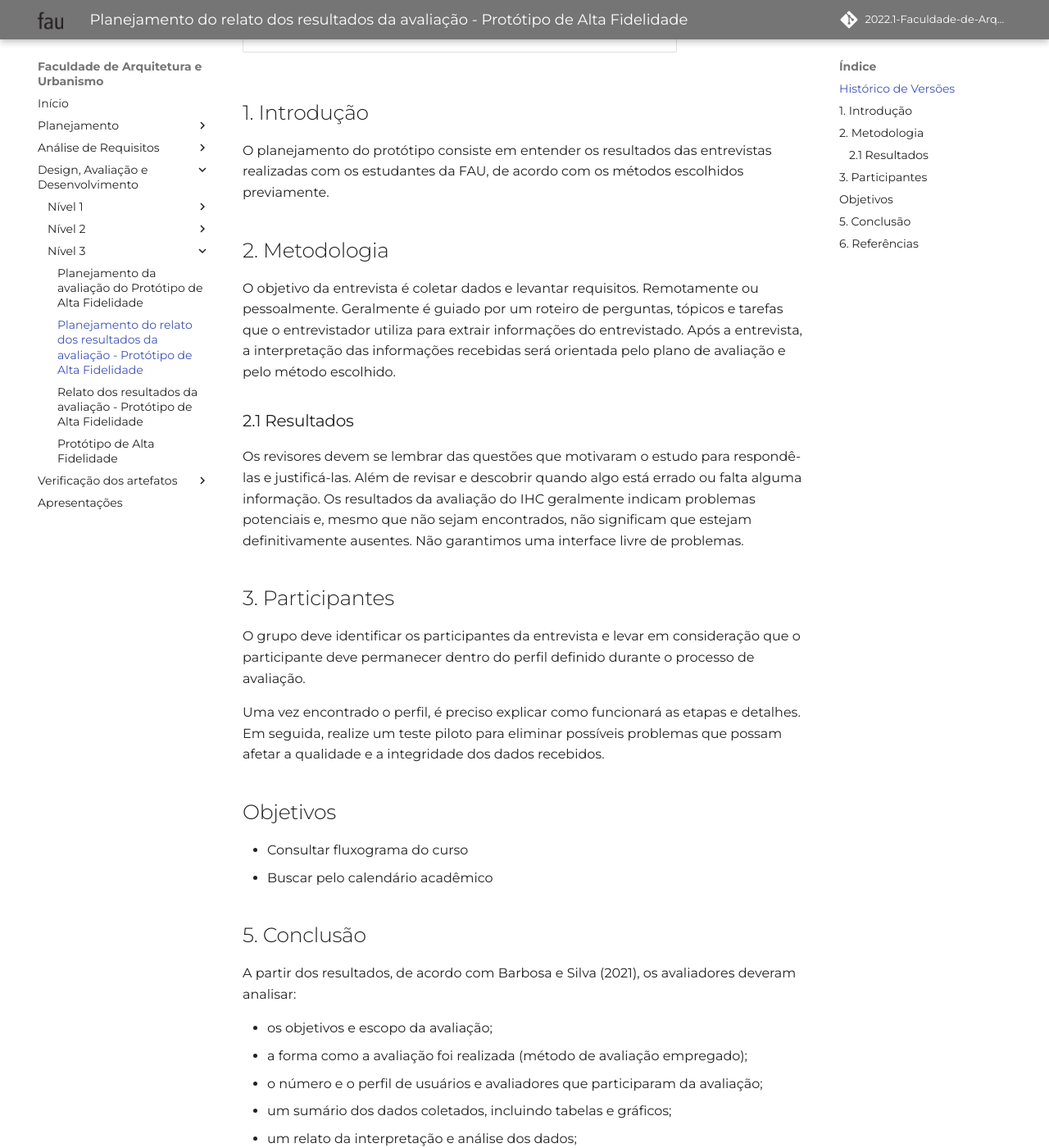
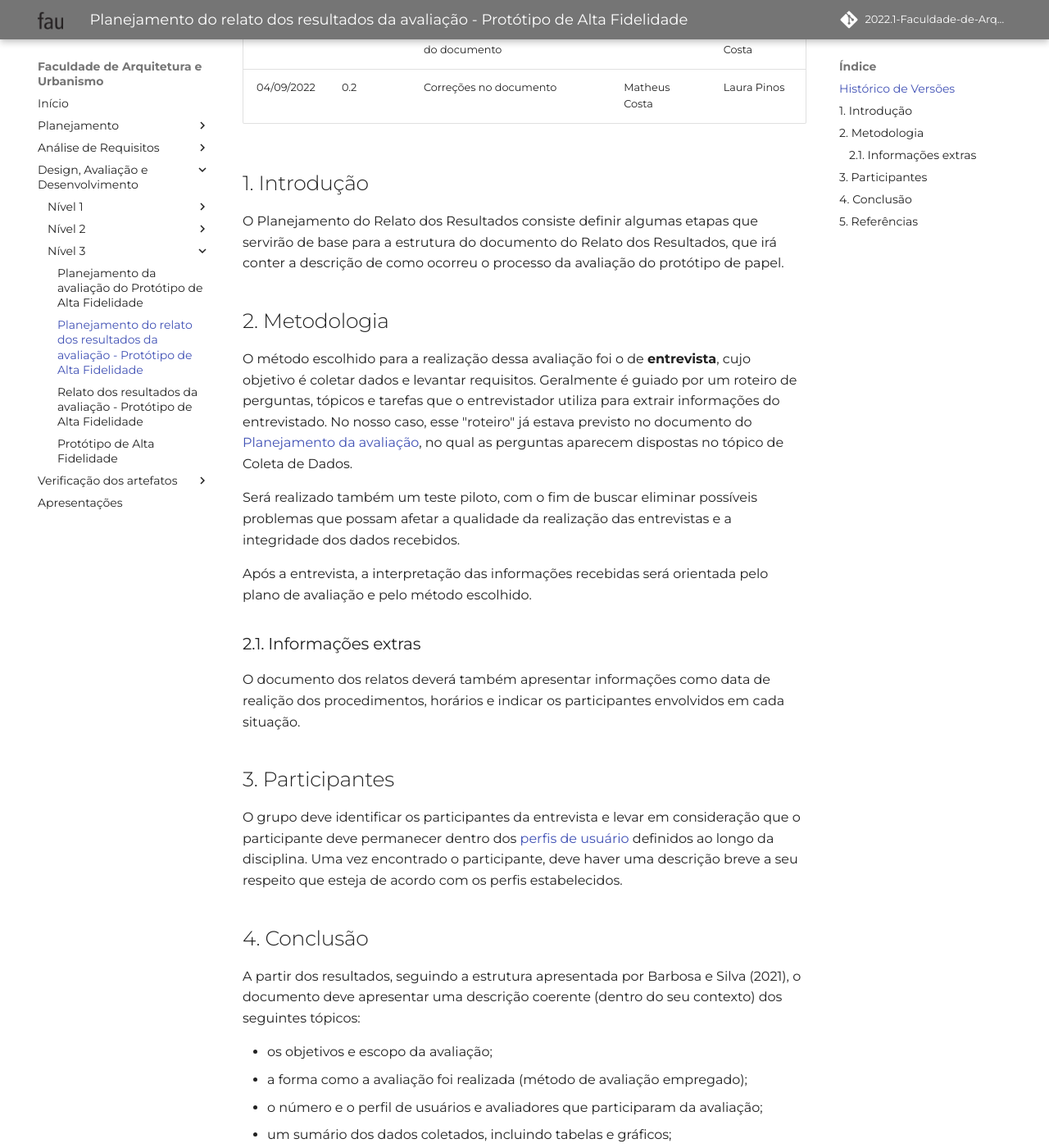
Before and after one commit to Mateusvff/2022.1-Faculdade-de-Arquitetura-e-Urbanismo, an MkDocs documentation site: the page built from docs/designAvalEDesenv/nivel3/planej-relato-result-protot-alta.md, in a window 1280 px wide and 1400 px high, scrolled down 295 px. Shown: the whole window at 82% size. Built offline with MkDocs 1.6.1 and Material for MkDocs 9.7.7, drawn with Linux system fonts in a browser that asks for light colours; some web fonts are replaced; comment, search, counter and statistics services are not loaded; some of the changed text lies outside the part shown.

Commit message:
:repeat: revisão para o PR

```diff
--- a/docs/designAvalEDesenv/nivel3/planej-relato-result-protot-alta.md
+++ b/docs/designAvalEDesenv/nivel3/planej-relato-result-protot-alta.md
@@ -1,47 +1,44 @@
-# Planejamento do Relato do Resultado do Protótipo de Alta Fidelidade
+#  Planejamento do relato dos resultados - Protótipo de Alta Fidelidade
 
 ### Histórico de Versões
 
 **Data** | **Versão** | **Descrição** | **Autor(es/as)** | **Revisor**
 --- | --- | --- | --- | ---
-31/08/2022 | 0.1 | Versão Inicial | Laura Pinos | -
+31/08/2022 | 0.1 | Criação do documento e adição do documento | Laura Pinos | Matheus Costa
+04/09/2022 | 0.2 | Correções no documento | Matheus Costa | Laura Pinos
 
 ## 1. Introdução
 
-O planejamento do protótipo consiste em entender os resultados das entrevistas realizadas com os estudantes da FAU, de acordo com os métodos escolhidos previamente.
+O Planejamento do Relato dos Resultados consiste definir algumas etapas que servirão de base para a estrutura do documento do Relato dos Resultados, que irá conter a descrição de como ocorreu o processo da avaliação do protótipo de papel.
 
 ## 2. Metodologia
 
-O objetivo da entrevista é coletar dados e levantar requisitos. Remotamente ou pessoalmente. Geralmente é guiado por um roteiro de perguntas, tópicos e tarefas que o entrevistador utiliza para extrair informações do entrevistado. Após a entrevista, a interpretação das informações recebidas será orientada pelo plano de avaliação e pelo método escolhido.
+O método escolhido para a realização dessa avaliação foi o de **entrevista**, cujo objetivo é coletar dados e levantar requisitos. Geralmente é guiado por um roteiro de perguntas, tópicos e tarefas que o entrevistador utiliza para extrair informações do entrevistado. No nosso caso, esse "roteiro" já estava previsto no documento do [Planejamento da avaliação](planej-avaliacao-prototipo-alta-fidelidade.md), no qual as perguntas aparecem dispostas no tópico de Coleta de Dados.
 
-### 2.1 Resultados
+Será realizado também um teste piloto, com o fim de buscar eliminar possíveis problemas que possam afetar a qualidade da realização das entrevistas e a integridade dos dados recebidos.
 
-Os revisores devem se lembrar das questões que motivaram o estudo para respondê-las e justificá-las. Além de revisar e descobrir quando algo está errado ou falta alguma informação. Os resultados da avaliação do IHC geralmente indicam problemas potenciais e, mesmo que não sejam encontrados, não significam que estejam definitivamente ausentes. Não garantimos uma interface livre de problemas.
+Após a entrevista, a interpretação das informações recebidas será orientada pelo plano de avaliação e pelo método escolhido.
+
+### 2.1. Informações extras
+
+O documento dos relatos deverá também apresentar informações como data de realição dos procedimentos, horários e indicar os participantes envolvidos em cada situação.
 
 ## 3. Participantes
 
-O grupo deve identificar os participantes da entrevista e levar em consideração que o participante deve permanecer dentro do perfil definido durante o processo de  avaliação.
+O grupo deve identificar os participantes da entrevista e levar em consideração que o participante deve permanecer dentro dos [perfis de usuário](../../analise-de-requisitos/Perfil-de-usuario.md) definidos ao longo da disciplina. Uma vez encontrado o participante, deve haver uma descrição breve a seu respeito que esteja de acordo com os perfis estabelecidos.
 
-Uma vez encontrado o perfil, é preciso explicar como funcionará as etapas e detalhes. Em seguida, realize um teste piloto para eliminar possíveis problemas que possam afetar a qualidade e a integridade dos dados recebidos.
+## 4. Conclusão
 
-## Objetivos
+A partir dos resultados, seguindo a estrutura apresentada por Barbosa e Silva (2021), o documento deve apresentar uma descrição coerente (dentro do seu contexto) dos seguintes tópicos:
 
-- Consultar fluxograma do curso
-- Buscar pelo calendário acadêmico
+* os objetivos e escopo da avaliação;
+* a forma como a avaliação foi realizada (método de avaliação empregado);
+* o número e o perfil de usuários e avaliadores que participaram da avaliação;
+* um sumário dos dados coletados, incluindo tabelas e gráficos;
+* um relato da interpretação e análise dos dados;
+* uma lista dos problemas encontrados;
+* um planejamento para o reprojeto do sistema.
 
+## 5. Referências
 
-## 5. Conclusão
-
-A partir dos resultados, de acordo com Barbosa e Silva (2021), os avaliadores deveram analisar:
-
- * os objetivos e escopo da avaliação;
- * a forma como a avaliação foi realizada (método de avaliação empregado);
- * o número e o perfil de usuários e avaliadores que participaram da avaliação;
- * um sumário dos dados coletados, incluindo tabelas e gráficos;
- * um relato da interpretação e análise dos dados;
- * uma lista dos problemas encontrados;
- * um planejamento para o reprojeto do sistema.
-
-## 6. Referências
-
-1. Barbosa, S. D. J.; Silva, B. S. da; Silveira, M. S.; Gasparini, I.; Darin, T.; Barbosa, G. D. J. Interação Humano-Computador e Experiência do usuário. Autopublicação. 2021
+> Barbosa, S. D. J.; Silva, B. S. da; Silveira, M. S.; Gasparini, I.; Darin, T.; Barbosa, G. D. J. Interação Humano-Computador e Experiência do usuário. Autopublicação. 2021
```
